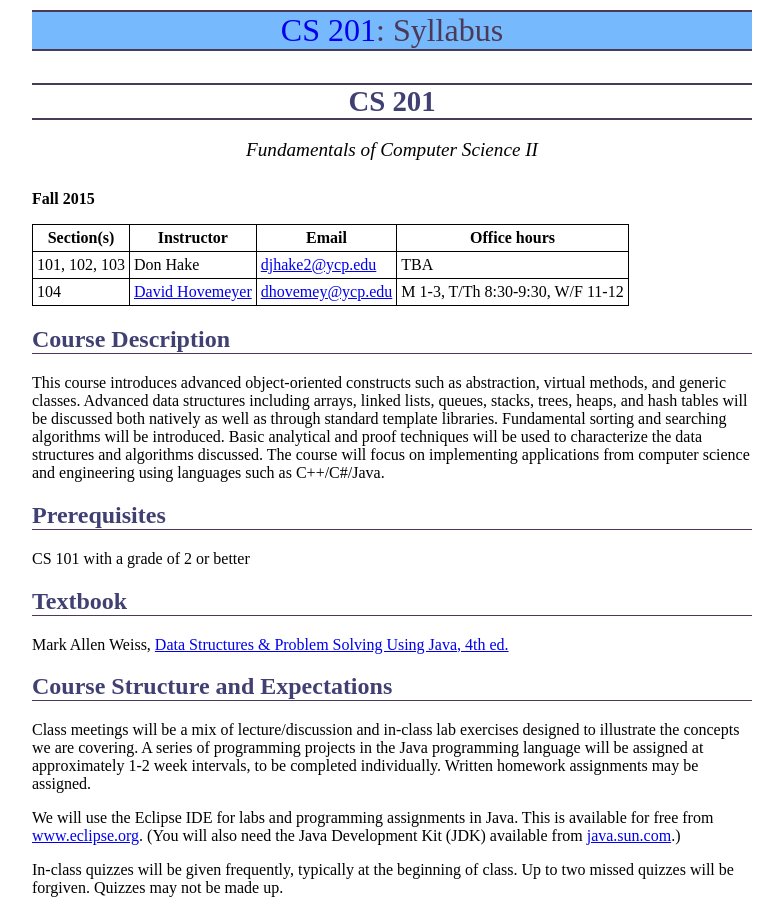
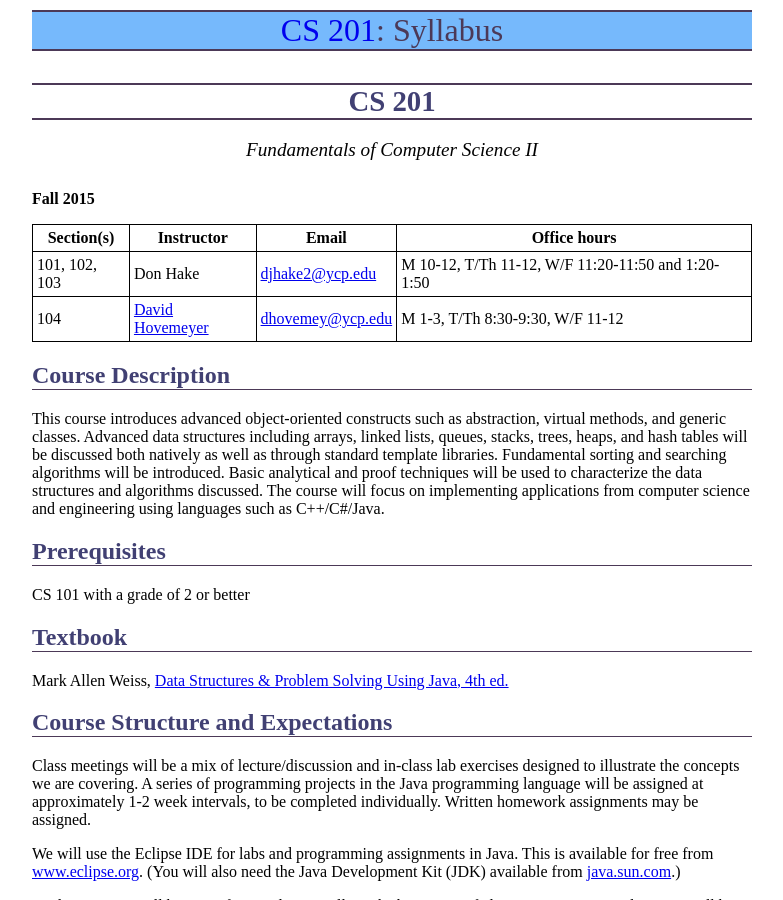
Before and after one commit to ycpcs/cs201-fall2015, a Jekyll site: the page built from syllabus.md, in a window 1280 px wide and 900 px high. Shown: the whole window, without its empty margins (248-1031 px from the left). Built offline with Jekyll 4.4.1, drawn with Linux system fonts in a browser that asks for light colours; Markdown is read by kramdown in place of the engine named in the settings.

Commit message:
Don's office hours

```diff
--- a/syllabus.md
+++ b/syllabus.md
@@ -11,7 +11,7 @@ title: "Syllabus"
 
 Section(s) | Instructor | Email | Office hours
 ---------- | ---------- | ----- | ------------
-101, 102, 103 | Don Hake | [djhake2@ycp.edu](mailto:djhake2@ycp.edu) | TBA
+101, 102, 103 | Don Hake | [djhake2@ycp.edu](mailto:djhake2@ycp.edu) | M 10-12, T/Th 11-12, W/F 11:20-11:50 and 1:20-1:50
 104 | [David Hovemeyer](http://faculty.ycp.edu/~dhovemey) | [dhovemey@ycp.edu](mailto:dhovemey@ycp.edu) | M 1-3, T/Th 8:30-9:30, W/F 11-12
 
 Course Description
```
